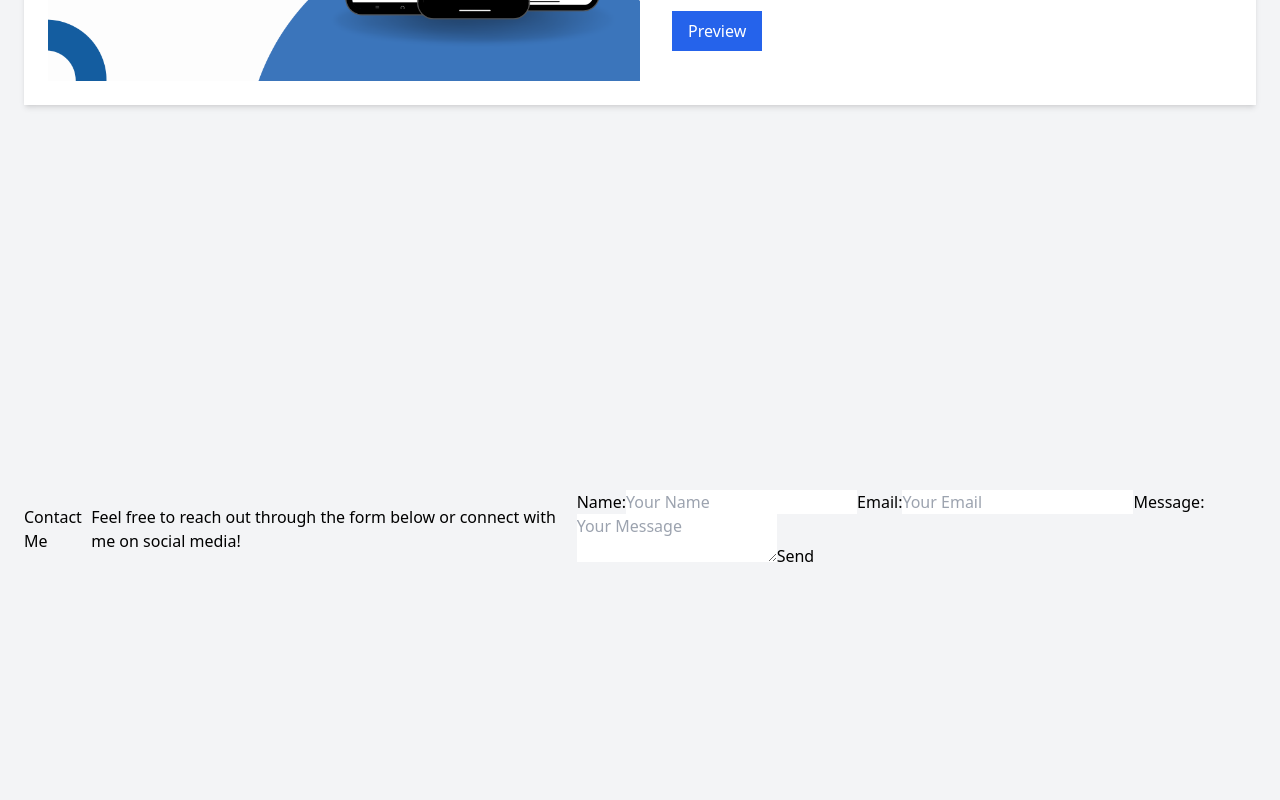
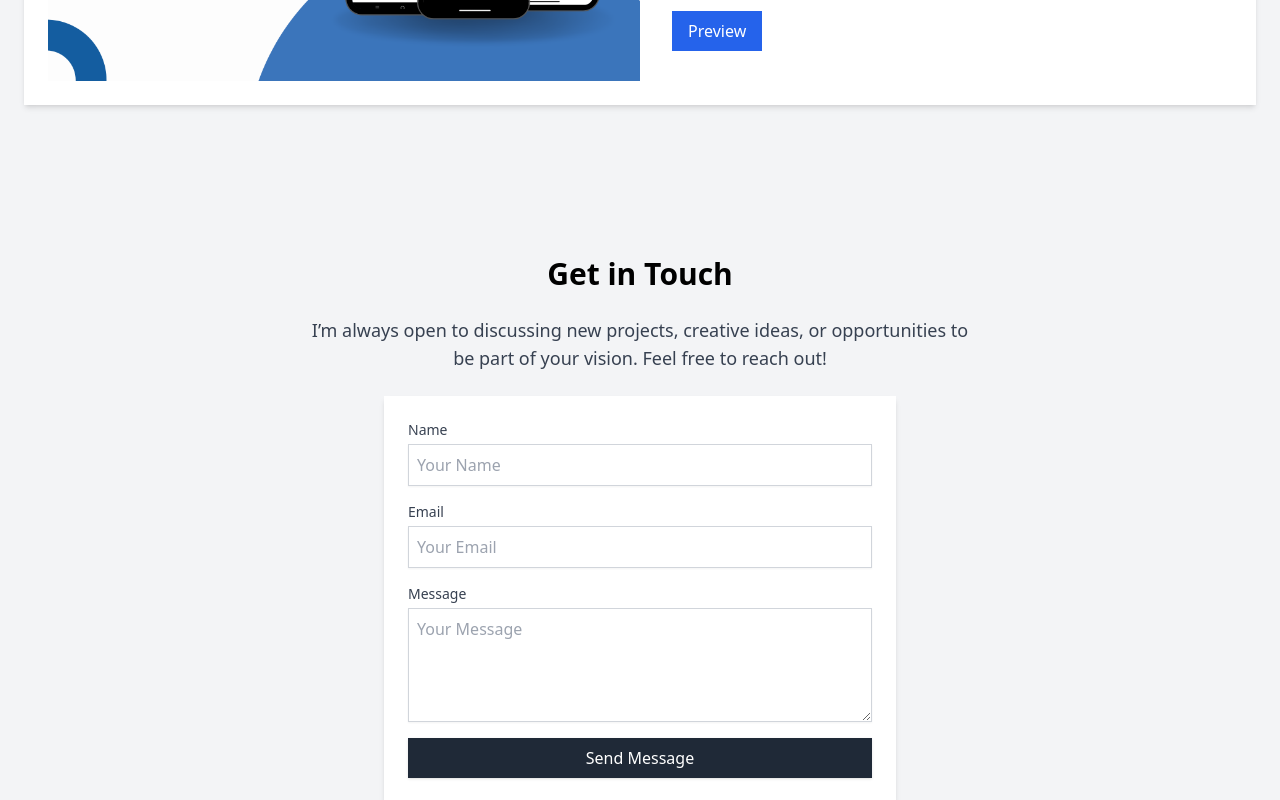
Before and after one commit to lithiaa/lithia-portfolio, a React (Vite) app: page / in a window 1280 px wide. Shown: the part 3200-4000 px from the top of the page. Built offline with nearby package versions, Linux system fonts and the light colour scheme.

Commit message:
feat: enhance Contact component with improved styling and layout

```diff
--- a/src/pages/Contact.jsx
+++ b/src/pages/Contact.jsx
@@ -2,23 +2,54 @@ import React from "react";
 
 const Contact = () => {
   return (
-    <section className="bg-gray-100 min-h-screen flex items-center justify-center p-6">
-      <h2>Contact Me</h2>
-      <p>Feel free to reach out through the form below or connect with me on social media!</p>
-      <form>
-        <label>
-          Name:
-          <input type="text" placeholder="Your Name" required />
-        </label>
-        <label>
-          Email:
-          <input type="email" placeholder="Your Email" required />
-        </label>
-        <label>
-          Message:
-          <textarea placeholder="Your Message" required></textarea>
-        </label>
-        <button type="submit">Send</button>
+    <section className="bg-gray-100 min-h-screen flex flex-col items-center justify-center p-6 space-y-6">
+      <h2 className="text-3xl font-bold">Get in Touch</h2>
+      <p className="text-lg text-gray-700 text-center max-w-2xl">
+        I’m always open to discussing new projects, creative ideas, or opportunities to be part of your vision. Feel free to reach out!
+      </p>
+      <form className="w-full max-w-lg space-y-4 bg-white shadow-md rounded-lg p-6">
+        <div>
+          <label htmlFor="name" className="block text-sm font-medium text-gray-700">
+            Name
+          </label>
+          <input
+            type="text"
+            id="name"
+            placeholder="Your Name"
+            required
+            className="mt-1 block w-full p-2 border border-gray-300 rounded-md shadow-sm focus:ring-blue-500 focus:border-blue-500"
+          />
+        </div>
+        <div>
+          <label htmlFor="email" className="block text-sm font-medium text-gray-700">
+            Email
+          </label>
+          <input
+            type="email"
+            id="email"
+            placeholder="Your Email"
+            required
+            className="mt-1 block w-full p-2 border border-gray-300 rounded-md shadow-sm focus:ring-blue-500 focus:border-blue-500"
+          />
+        </div>
+        <div>
+          <label htmlFor="message" className="block text-sm font-medium text-gray-700">
+            Message
+          </label>
+          <textarea
+            id="message"
+            placeholder="Your Message"
+            required
+            className="mt-1 block w-full p-2 border border-gray-300 rounded-md shadow-sm focus:ring-blue-500 focus:border-blue-500"
+            rows="4"
+          ></textarea>
+        </div>
+        <button
+          type="submit"
+          className="w-full bg-gray-800 text-white py-2 px-4 rounded-md shadow hover:bg-gray-600 focus:outline-none focus:ring-2 focus:ring-blue-500 focus:ring-offset-2"
+        >
+          Send Message
+        </button>
       </form>
     </section>
   );
```
